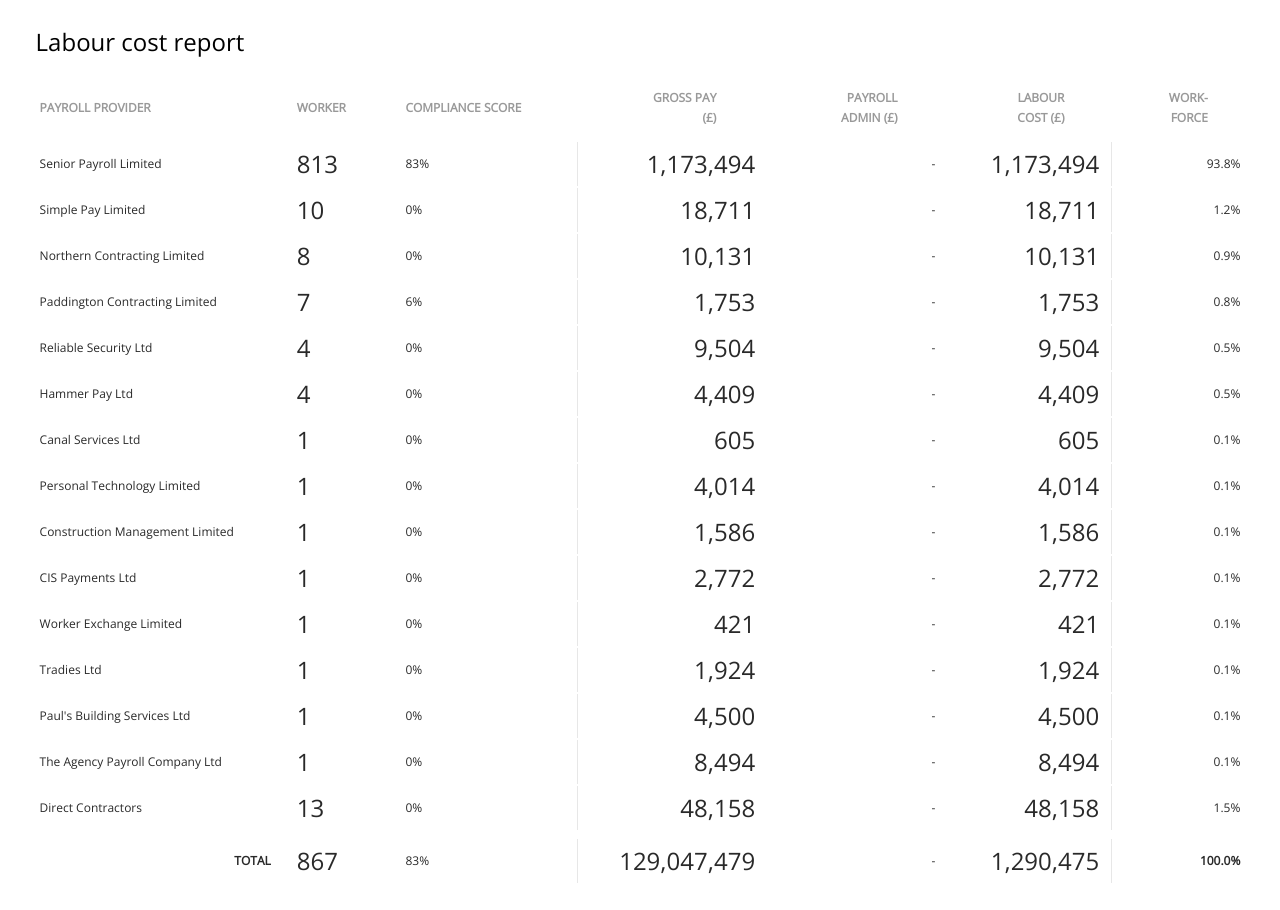
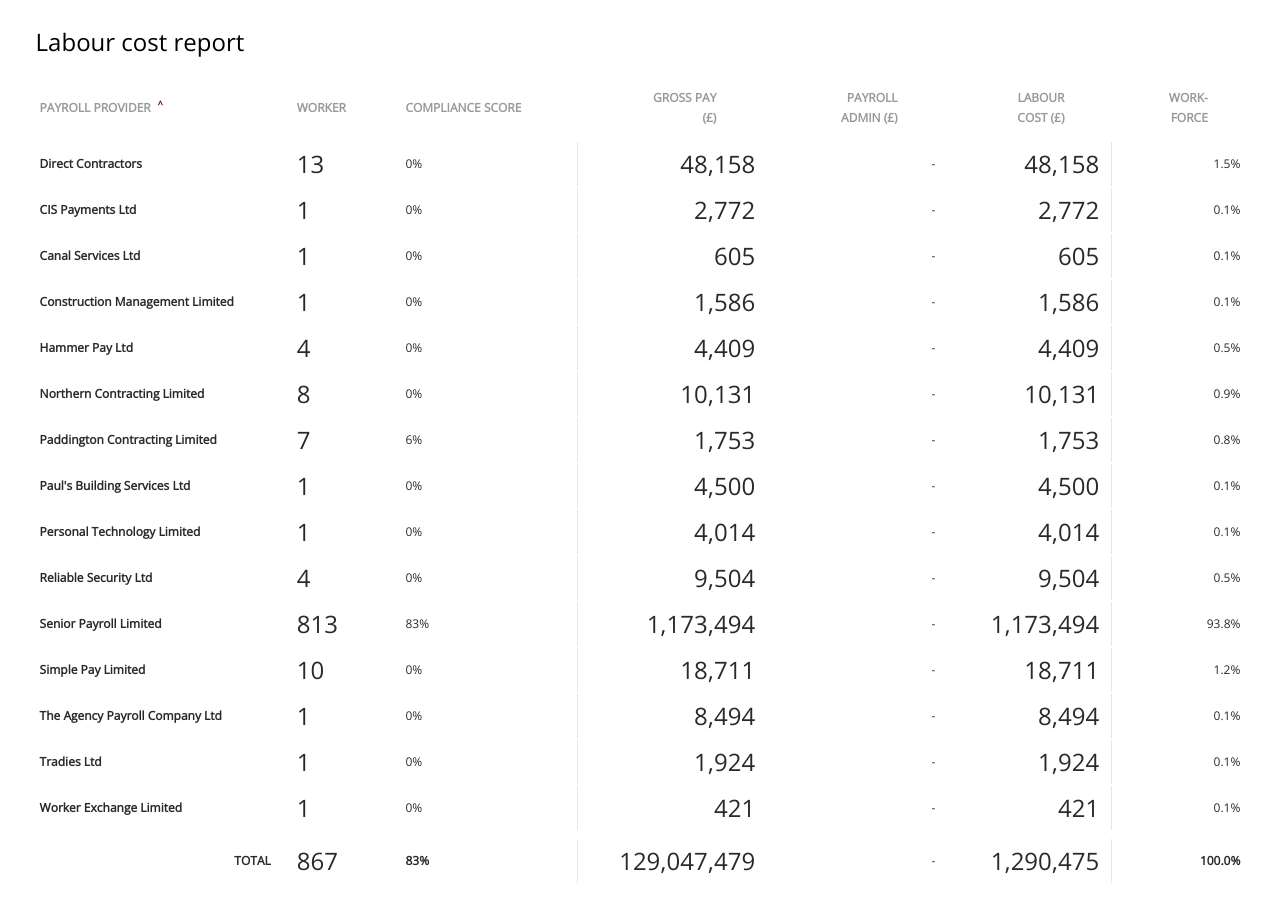
Before and after one commit to brunosaldivar/frontend-coding-challenge, an Angular app: page / in a window 1280 px wide. Built offline with nearby package versions, Linux system fonts and the light colour scheme.

Commit message:
final refactor

```diff
--- a/src/app/labour-cost/report/labour-cost-report.component.css
+++ b/src/app/labour-cost/report/labour-cost-report.component.css
@@ -1,44 +1,22 @@
-table {
-  width: 100%;
-  font-family: 'Open Sans', sans-serif;
-  font-size: 12px;
-  color: rgba(0, 0, 0, 0.84);
+.celldata td:nth-child(3n){
+  border-right: 1px solid #e7e7e7;
 }
-
-table th{
-  color: rgba(0, 0, 0, 0.40);
-  padding: 12px;
+.container{
+  padding: 2%;
 }
-
-table td{
- padding: 12px;
-}
-
-tr td:nth-child(2n){
-font-size: 24px;
-}
-
-tr td:nth-child(1n+4){
-text-align: right;
-}
-
 .footer td:first-child{
-text-align: right;
-font-weight: bold;
+  text-align: right;
+  font-weight: bold;
 }
 .footer td:last-child{
   text-align: right;
   font-weight: bold;
-  }
-
-.celldata td:nth-child(3n){
-  border-right: 1px solid #e7e7e7;
 }
 .footer td:nth-child(3n){
   border-right: 1px solid #e7e7e7;
 }
-.container{
-  padding: 2%;
+.footer td:nth-child(3){
+  font-weight: bold;
 }
 h1 {
   padding-left: 10px;
@@ -48,3 +26,22 @@
 .middle {
   height: 5px;
 }
+table {
+  width: 100%;
+  font-family: 'Open Sans', sans-serif;
+  font-size: 12px;
+  color: rgba(0, 0, 0, 0.84);
+}
+table th{
+  color: rgba(0, 0, 0, 0.40);
+  padding: 12px;
+}
+table td{
+ padding: 12px;
+}
+tr td:nth-child(2n){
+font-size: 24px;
+}
+tr td:nth-child(1n+4){
+  text-align: right;
+}
--- a/src/app/labour-cost/report/labour-cost-report.component.html
+++ b/src/app/labour-cost/report/labour-cost-report.component.html
@@ -1,6 +1,6 @@
 <div class="container">
   <h1>{{title}}</h1>
-  <table matSort (matSortChange)="sortProviders($event)" matSortDisableClear >
+  <table matSort (matSortChange)="sortProviders($event)" matSortDisableClear matSortActive="name" matSortDirection="asc" >
     <tr class="header">
       <th mat-sort-header="name" >PAYROLL PROVIDER</th>
       <th mat-sort-header="workerCount">WORKER</th>
--- a/src/app/labour-cost/report/labour-cost-report.component.ts
+++ b/src/app/labour-cost/report/labour-cost-report.component.ts
@@ -1,9 +1,8 @@
 import {OnInit, Component } from '@angular/core';
-import { Sort} from '@angular/material/sort';
+import { Sort } from '@angular/material/sort';
 import { MatTableDataSource } from '@angular/material/table';
 import { LabourCostService } from '../labour-cost.service';
 import { DataProviders, Provider, ResponseDataProviders } from '../provider';
-
 
 @Component({
   selector: 'app-labour-cost-report',
@@ -18,6 +17,7 @@
   sortedData!: Provider[];
   sortColumn : String;
   title: String;
+  sortDefault! : Sort;
 
   constructor( private service: LabourCostService) {
       //set columns to display
@@ -31,11 +31,18 @@
       this.data = this.toSingleObject(data);
       //push DC
       this.data.providers.push(this.data.directContractor)
-      //
       this.dataSource = new MatTableDataSource(this.data.providers);
       this.sortedData = this.data.providers.slice();
+
+      //sort default
+      this.sortDefault  = {
+        direction : 'asc',
+        active :  "name"
+      }
+      this.sortProviders(this.sortDefault)
     });
   }
+  //transform response to object
   toSingleObject(data : ResponseDataProviders): DataProviders{
     return {
       providers : data.providers,
--- a/src/custom-theme.scss
+++ b/src/custom-theme.scss
@@ -54,7 +54,7 @@
         position: absolute;
         color:  rgb(102, 1, 1) !important;
         opacity: 1 !important;
-        font-size: 1em;
+        font-size: 9px;
         font-weight: bold;
         transform: translate(0,0) rotate(90deg) !important;
       }
@@ -71,7 +71,7 @@
         position: absolute;
         color:  rgb(102, 1, 1) !important;
         opacity: 1 !important;
-        font-size: 1em;
+        font-size: 9px;
         font-weight: bold;
         transform: translate(0,-10%) rotate(90deg) !important;
       }
```
Also changed, not shown: src/app/labour-cost/animations/template.animations.ts (deleted, +0 -32 lines), src/app/labour-cost/report/rowsAnimation.ts (deleted, +0 -12 lines), 1 other file (tests, documents, lock files or other folders).
